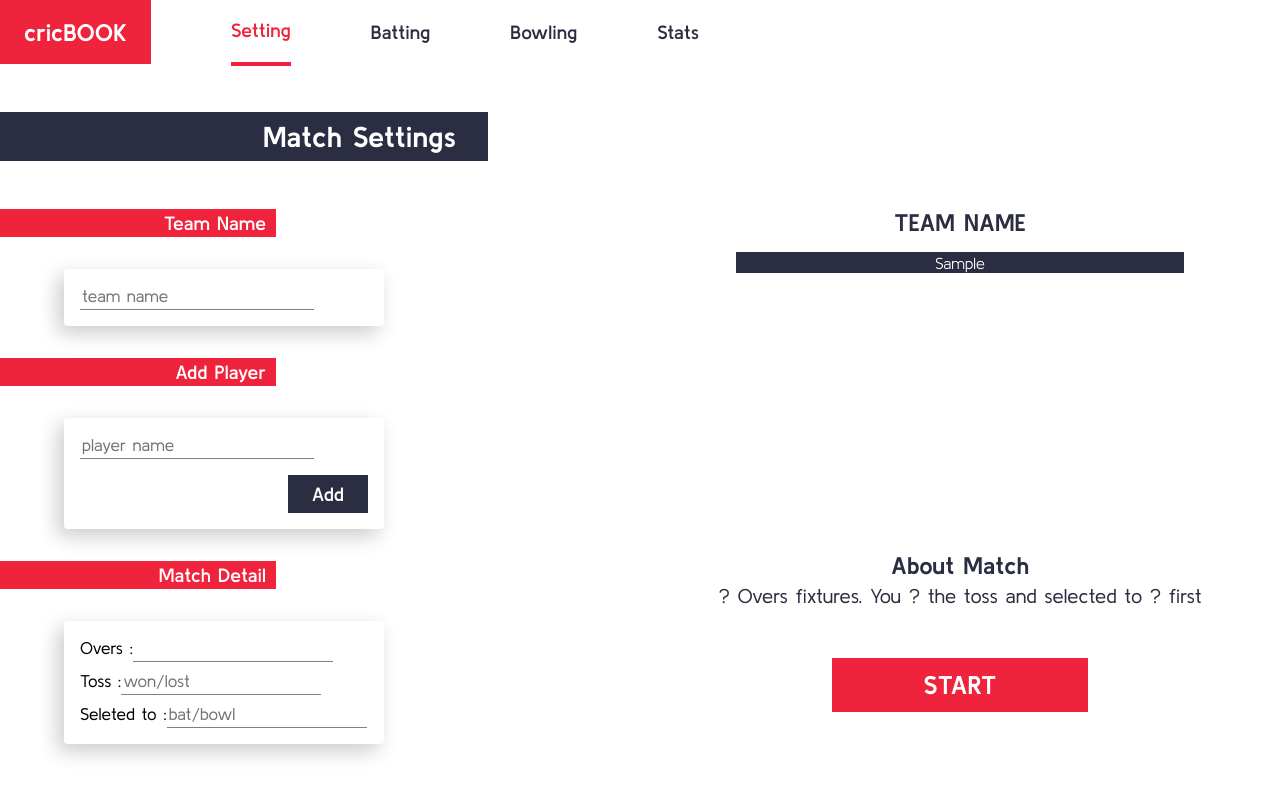
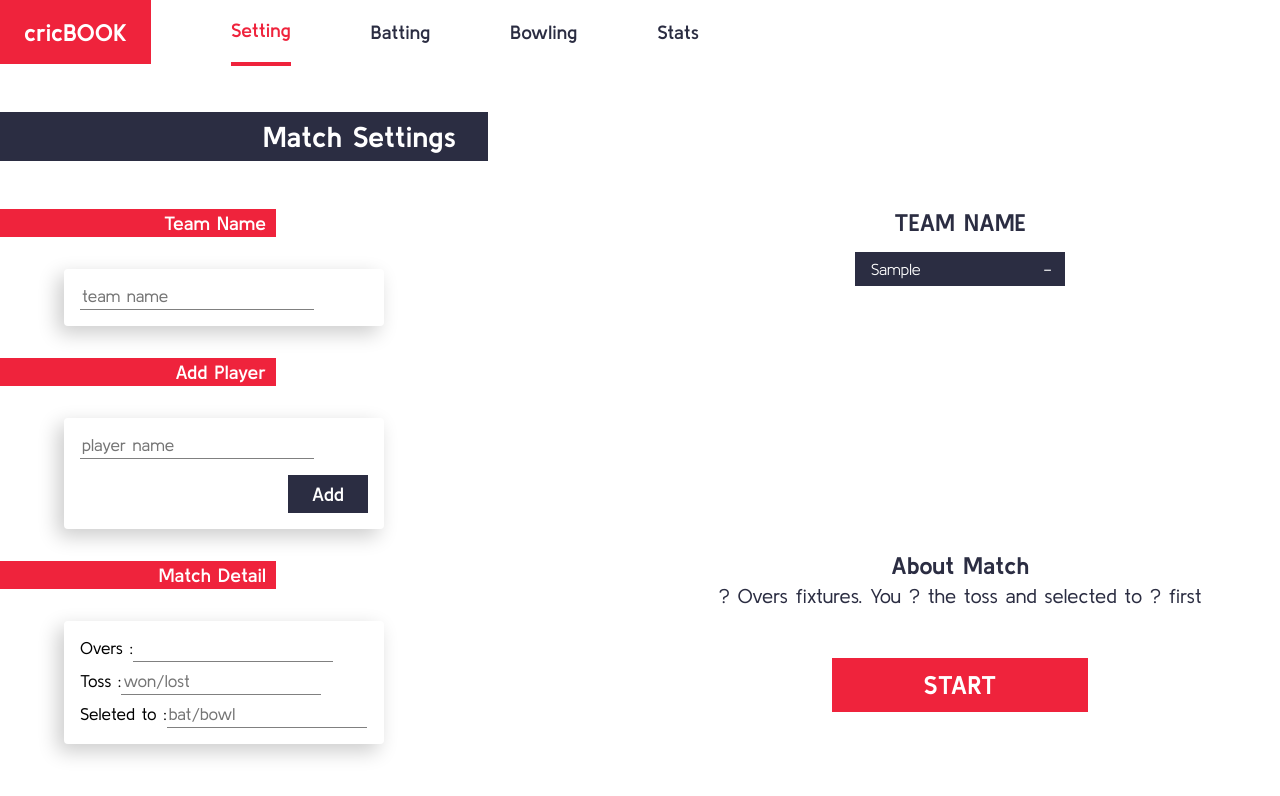
Before and after one commit to i-am-HRISHABH/cricBOOK, a React (Create React App) app: page / in a window 1280 px wide. Both pictures are taken after typing "Sample" into the empty fields and a click on the input "Add". Shown: the top 796 px of the page. Built offline with nearby package versions, Linux system fonts and the light colour scheme.

Commit message:
6th commit <Settings page player deleting feature + UI change>

```diff
--- a/src/Components/SettingPage/Setting.css
+++ b/src/Components/SettingPage/Setting.css
@@ -105,19 +105,40 @@
   height: 50%;
   width: 70%;
   margin-bottom: 1em;
-  /* display: flex; */
+  display: flex;
+  flex-wrap: wrap;
   /* flex-direction: column; */
-  /* background: rgb(244, 244, 140); */
-  /* justify-content: flex-start; */
-  /* align-items: center; */
+  /* padding-top: 1rem; */
+  /* background: red; */
+  justify-content: center;
+  /* align-items: flex-end; */
+  align-content: flex-start;
+  column-gap: 0.5rem;
+  row-gap: 0.5rem;
 }
-.popon {
+.player-item {
   background-color: var(--darkblue);
   color: white;
   font-weight: lighter;
-  padding: 0.1em 0.5em;
-  margin-bottom: 4px;
+  width: 42%;
+  height: 12%;
   text-align: center;
+  align-items: center;
+  display: flex;
+  justify-content: space-between;
+  padding-left: 1rem;
+  padding-right: 0.4rem;
+}
+.player-item > :nth-child(2) {
+  color: white;
+  width: 1.4rem;
+  background: var(--darkblue);
+  font-size: 1.2rem;
+  cursor: pointer;
+}
+.player-item > :nth-child(2):hover {
+  background: white;
+  color: var(--darkblue);
 }
 
 .setting-right > :nth-child(3) {
--- a/src/Components/SettingPage/Setting.jsx
+++ b/src/Components/SettingPage/Setting.jsx
@@ -1,11 +1,11 @@
 import React, { useState } from "react";
 import "./Setting.css";
 import { useNavigate } from "react-router-dom";
-var main_index = 1;
 
 const Setting = (props) => {
   //useNavigate navigation
   let navigate = useNavigate();
+
   //STATES VARIABLES
   const [teamName, setTeamname] = useState("");
   const [toss, setToss] = useState("?");
@@ -51,6 +51,9 @@ const Setting = (props) => {
         teamNameValue: teamName,
         target: 4000,
       };
+      for (let i = 0; i < 11; i++) {
+        teamArray[i].id = i;
+      }
       props.appPlayerArray(teamArray, detailObj);
       if (selectedTo === "BAT") {
         props.indexSetter(1);
@@ -80,13 +83,28 @@ const Setting = (props) => {
     }
   };
 
+  //remove player
+  const removePlayer = (id) => {
+    let deletengindex;
+    let tempTeamArray = teamArray;
+    for (let i = 0; i < 11; i++) {
+      if (id === teamArray[i].id) {
+        deletengindex = i;
+        break;
+      }
+    }
+    // console.log("deleting index: " + deletengindex);
+    tempTeamArray.splice(deletengindex, 1);
+    setteamArray([...tempTeamArray]);
+  };
+
   // var main_index = 1;
   const addPlayer = (e) => {
     e.preventDefault();
     let playerName = document.getElementById("player-name-input");
-    let tempid = playerid;
-    setPlayerId(playerid + 1);
     if (teamArray.length <= 10 && playerName.value != "") {
+      let tempid = playerid;
+      setPlayerId(playerid + 1);
       let obj = {
         id: tempid,
         name: playerName.value,
@@ -102,10 +120,12 @@ const Setting = (props) => {
         runs_given: 0,
         wickets: 0,
       };
+      console.log(obj);
       setteamArray([...teamArray, obj]);
       playerName.value = "";
     } else {
       alert("11 player are already added.");
+      playerName.value = "";
     }
   };
 
@@ -151,10 +171,6 @@ const Setting = (props) => {
             </div>
             <div>
               <label htmlFor="toss">Toss :</label>
-              {/* <select name="toss" id="toss">
-                <option value="won">won</option>
-                <option value="lost">lost</option>
-              </select> */}
               <input
                 type="text"
                 name="toss"
@@ -164,14 +180,6 @@ const Setting = (props) => {
             </div>
             <div>
               <label htmlFor="selected">Seleted to :</label>
-              {/* <select
-                name="selected"
-                id="selected"
-                onChange={handleSelectedToChange}
-              >
-                <option value="to bat">batting</option>
-                <option value="to bowl">bowling</option>
-              </select> */}
               <input
                 type="text"
                 name="selected"
@@ -188,8 +196,15 @@ const Setting = (props) => {
           <div className="team">
             {teamArray.map((p) => {
               return (
-                <div className="popon" key={p.name}>
-                  {p.name}
+                <div className="player-item" key={p.id}>
+                  <div>{p.name}</div>
+                  <div
+                    onClick={() => {
+                      removePlayer(p.id);
+                    }}
+                  >
+                    -
+                  </div>
                 </div>
               );
             })}
```
